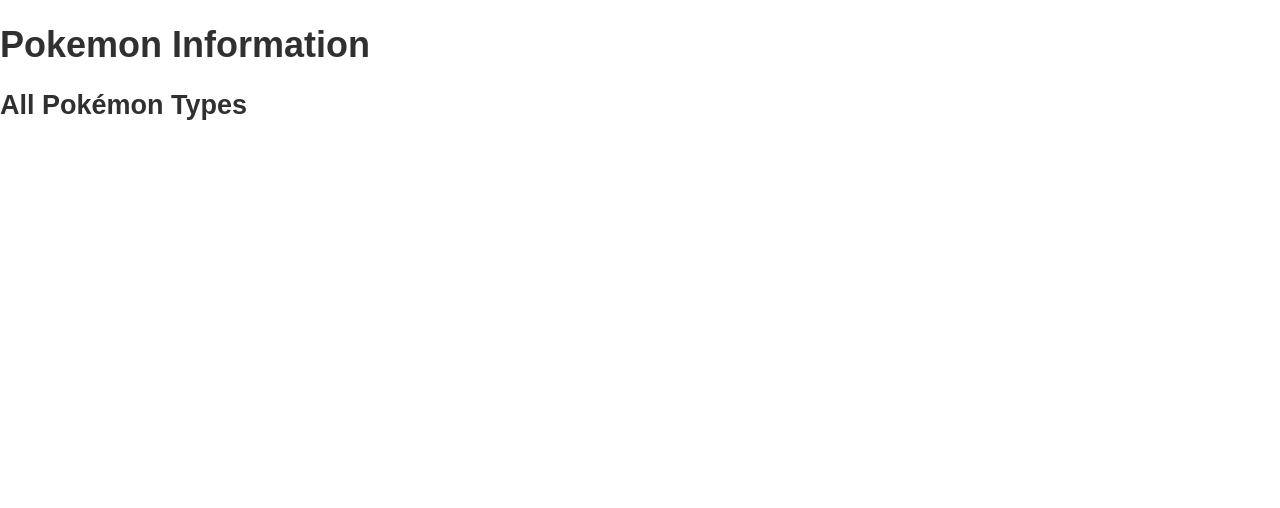
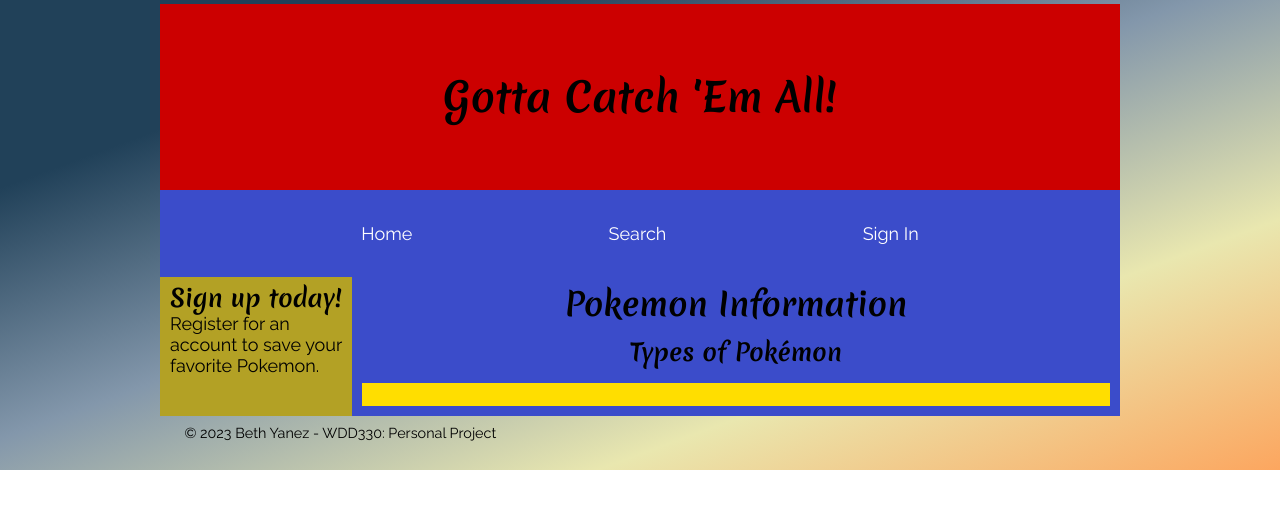
Before and after one commit to YanezBeth/pokemonProject, a website built with Vite: page src/index.html in a window 1280 px wide. Built offline with nearby package versions, Linux system fonts and the light colour scheme; no server answers; what pokemontcgsdk would draw is missing.

Commit message:
Home index CSS...meh

```diff
--- a/src/css/styles.css
+++ b/src/css/styles.css
@@ -1,37 +1,150 @@
+@import url("https://fonts.googleapis.com/css2?family=Merienda:wght@400;700&family=Raleway:wght@400;700&display=swap");
+
 :root {
-  --font-body: Arial, Helvetica, sans-serif;
-  --font-headline: Haettenschweiler, "Arial Narrow Bold", sans-serif;
+  --font-body: Raleway, Lato, sans-serif;
+  --font-h: Merienda, Georgia, serif;
   /* colors */
-  --primary-color: #f0a868;
-  --secondary-color: #525b0f;
-  --tertiary-color: #a4b8c4;
-  --light-grey: #d0d0d0;
-  --dark-grey: #303030;
+  --primary-color: #3B4CCA;
+  --secondary-color: #CC0000;
+  --tertiary-color: #FFDE00;
+  --light-grey: #ff0000;
+  --dark-grey: #b3a125;
 
-  /* sizes */
+  /* small screen font sizes */
   --font-base: 18px;
   --small-font: 0.8em;
   --large-font: 1.2em;
+
+  /* large screen font sizes */
+  --font-base-lg: 20px;
+  --small-font-lg: 1em;
+  --large-font-lg: 1.5em;
 }
 
 * {
   box-sizing: border-box;
+  margin: 0;
+  padding: 0;
+}
+
+#content {
+  max-width: 960px;
+  margin: 0 auto;
 }
 
 body {
-  margin: 0;
+  margin: 4px;
+  padding: 0;
   font-family: var(--font-body);
   font-size: var(--font-base);
-  color: var(--dark-grey);
+  color: black;
+  background-image: linear-gradient(to bottom right, #214159 20%, #8397ab, #E9E7AF, #FCA65F);
+  background-repeat: no-repeat;
 }
 
-.homepage-container {
+h1,
+h2,
+h3,
+h4,
+h5,
+h6 {
+  font-family: var(--font-h);
+  text-align: center;
+  padding: 4px;
+}
+
+h1 {
+  font-size: 2.5rem;
+
+}
+
+h2 {
+  font-size: 2rem;
+}
+
+h3 {
+  font-size: 1.5rem;
+}
+
+p {
+  padding: 10px;
+  margin-top: -16px;
+}
+
+img {
+  max-width: 100%;
+}
+
+.header {
+  padding: 15px;
+  text-align: center;
+  background-color: var(--secondary-color);
+  font-family: var(--font-h);
+  font-weight: bold;
+}
+
+.nav {
   display: flex;
+  flex-direction: column;
+  margin: 0;
+  background-color: var(--primary-color);
+}
+
+.nav a,
+.nav ul,
+.nav li {
+  padding: 3px 5px;
+  text-decoration: none;
+  color: white;
+  text-align: center;
+  list-style-type: none;
+}
+
+/* Change color on hover */
+.nav a:hover {
+  background-color: var(--tertiary-color);
+  color: black;
+}
+
+.row {
+  display: flex;
+  flex-direction: row;
   flex-wrap: wrap;
-  justify-content: space-around;
-  padding: 20px;
-  background-color: #f4f4f4;
+  width: 100%;
 }
+
+.side-column {
+  display: flex;
+  flex-direction: column;
+  flex-basis: 100%;
+}
+
+.main-column {
+  display: flex;
+  flex-direction: column;
+  flex-basis: 100%;
+}
+
+.side {
+  background-color: var(--dark-grey);
+}
+
+.main-right {
+  background-color: var(--primary-color);
+}
+
+.main-right ul,
+.main-right li {
+  display: flex;
+  flex-direction: column;
+  align-items: center;
+  padding: 5px;
+  background-color: var(--tertiary-color);
+  text-decoration: none;
+  color: black;
+  list-style-type: none;
+}
+
 
 .pokemon-card {
   border: 1px solid #ddd;
@@ -51,3 +164,58 @@
   max-width: 100%;
   border-radius: 6px;
 }
+
+footer {
+  font-size: var(--small-font);
+  padding: 1em;
+}
+
+
+/* Design for Medium Screens */
+@media screen and (min-width: 768px) {
+  .header {
+    padding: 60px;
+  }
+
+  .nav,
+  .nav ul,
+  .nav li {
+    display: flex;
+    justify-content: space-evenly;
+    padding: 10px;
+  }
+
+  .side-column {
+    flex: 1;
+  }
+
+  .side {
+    background-color: var(--dark-grey);
+    height: 100%;
+  }
+
+  .main-column {
+    flex: 4;
+  }
+
+  #pokemonTypes {
+    display: flex;
+    flex-direction: column;
+    justify-content: space-around;
+    padding: 10px;
+  }
+
+  #pokemonTypes li {
+    display: flex;
+    flex-direction: row;
+    justify-content: space-around;
+    margin-bottom: 3px;
+  }
+
+  .pokemon-card {
+    width: 40%;
+  }
+}
+
+/* Design for Larger Screens
+@media only screen and (min-width: 992px) */
--- a/src/index.html
+++ b/src/index.html
@@ -1,21 +1,51 @@
-<!doctype html>
+<!DOCTYPE html>
 <html lang="en">
+
 <head>
   <meta charset="UTF-8" />
+  <meta http-equiv="X-UA-Compatible" content="IE=edge" />
   <meta name="viewport" content="width=device-width, initial-scale=1.0" />
   <title>Yanez | Home</title>
   <link rel="stylesheet" href="/css/styles.css" />
 </head>
+
 <body>
-    <div class="container">
-      <h1>Pokemon Information</h1>
-      <div id="pokemonList"></div>
+  <div id="content">
+    <div class="header"><h1>Gotta Catch 'Em All!</h1>
+    </div>
+    <div class="nav">
+      <ul>
+        <li><a href="index.html">Home</a></li>
+        <li><a href="assignments.html">Search</a></li>
+        <li><a href="contact.html">Sign In</a></li>
+      </ul>
+    </div>
+    <div class="main">
+      <div class="row">
+        <div class="side-column">
+          <div class="side">
+            <h3>Sign up today!</h3>
+            <p>Register for an account to save your favorite Pokemon.</p>
+          </div>
+        </div>
+        <div class="main-column">
+          <div class="main-right">
 
+            <h2>Pokemon Information</h2>
+            <h3>Types of Pokémon</h3>
             <!-- A container for Pokémon types -->
             <div id="pokemonTypes"></div>
 
-      <div id="homepage-container"></div>
+          </div>
+        </div>
+      </div>
+    </div>
+    <footer>
+      <p>&copy; 2023 Beth Yanez - WDD330: Personal Project</p>
+    </footer>
   </div>
   <script src="/js/main.js" type="module"></script>
+
 </body>
+
 </html>
--- a/src/js/main.js
+++ b/src/js/main.js
@@ -8,23 +8,35 @@
 // Function to fetch and display all Pokémon types
 async function fetchAndDisplayPokemonTypes() {
   try {
-    // Set the API key in the headers
+    // Set API key in the header per Pokemon TGC instructions
     pokemon.configure({ apiKey });
 
     const types = await pokemon.type.all();
-    console.log("Types response:", types);
+    //console.log("Types response:", types);
 
-    // Display the types on the webpage
+    // Display the types in rows of 4 within .main-right
     const typesContainer = document.getElementById("pokemonTypes");
-    typesContainer.innerHTML = "<h2>All Pokémon Types</h2>";
+    const typesList = document.createElement("ul");
+    let row = document.createElement("li");
 
-    const typesList = document.createElement("ul");
-    types.forEach((type) => {
-      // <-- Corrected this line
+    for (let i = 0; i < types.length; i++) {
       const typeItem = document.createElement("li");
-      typeItem.textContent = type;
-      typesList.appendChild(typeItem);
-    });
+      typeItem.textContent = types[i];
+
+      if (i % 4 === 0) {
+        if (row) {
+          typesList.appendChild(row);
+        }
+
+        row = document.createElement("li");
+      }
+
+      row.appendChild(typeItem);
+    }
+
+    if (row) {
+      typesList.appendChild(row);
+    }
 
     typesContainer.appendChild(typesList);
   } catch (error) {
```
Lines whose indentation alone changed are shown as unchanged.
